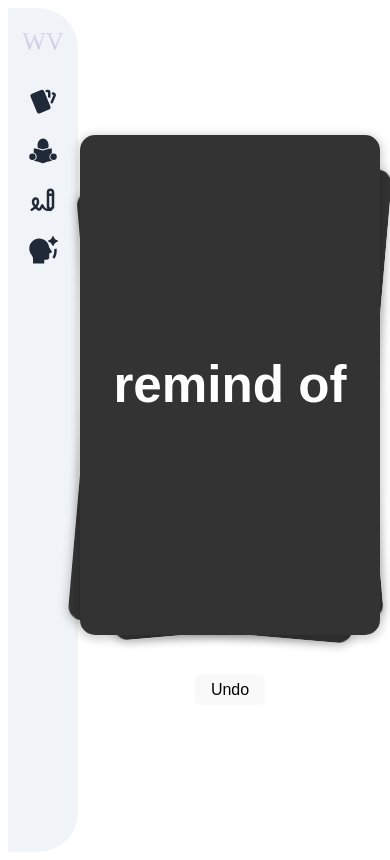
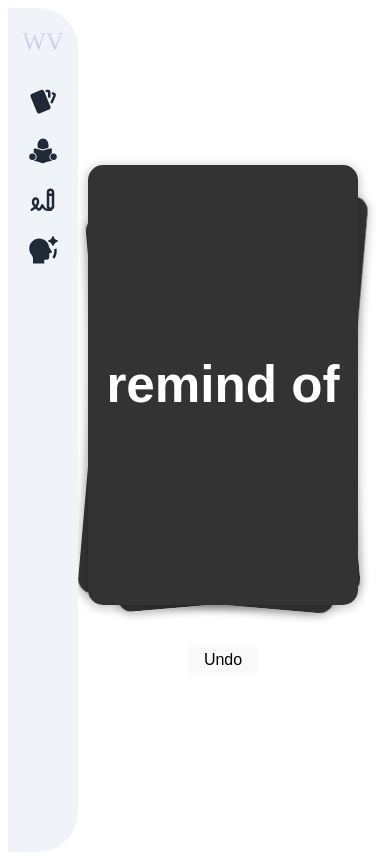
Before and after one commit to bilgekosee/vocabulary-card-api, a React (Vite) app: page /card-type-2 in a window 390 px wide. Built offline with nearby package versions, Linux system fonts and the light colour scheme; a web font is replaced by a local one.

Commit message:
responsive hale getirildi

```diff
--- a/src/App.css
+++ b/src/App.css
@@ -2,15 +2,56 @@
   height: auto;
   display: grid;
   grid-template-columns: auto 1fr;
+  position: relative;
 }
+
 .content {
   display: flex;
   justify-content: center;
   align-items: center;
-  height: auto;
+  height: 100vh;
+  width: 100%;
+  transition: all 0.3s ease;
+  padding: 20px;
+  box-sizing: border-box;
 }
-.sidebar-container {
-  left: 0;
-  top: 0;
-  height: auto;
+@media (max-width: 600px) {
+  .app-container {
+    display: block;
+  }
+
+  .sidebar-main {
+    position: absolute;
+    top: 0;
+    left: 0;
+
+    height: 100vh;
+    z-index: 9999;
+    transition: width 0.3s ease;
+  }
+
+  .sidebar-main.open {
+    width: 300px;
+  }
+
+  .content {
+    width: 100%;
+    margin: 0 auto;
+    filter: none;
+    pointer-events: auto;
+  }
+
+  .sidebar-main.open + .content {
+    filter: blur(2px);
+    pointer-events: none;
+  }
 }
+@media (max-width: 440px) {
+  .app-container {
+    width: auto;
+    position: fixed;
+  }
+  .content {
+    margin-left: 40px;
+  }
+}
--- a/src/App.jsx
+++ b/src/App.jsx
@@ -1,4 +1,5 @@
 import "./App.css";
+import { useState } from "react";
 import { BrowserRouter as Router, Routes, Route } from "react-router-dom";
 import Sidebar from "./sidebar/sidebar";
 import VocabularyCardOne from "./cards/VocabularyType1/VocabularyType1";
@@ -7,10 +8,17 @@ import VocabularyCardThird from "./cards/VocabularyType3/VocabularyType3";
 import VocabularyCardFourth from "./cards/VocabularyType4/VocabularyType4";
 
 function App() {
+  const [isSidebarOpen, setIsSidebarOpen] = useState(false);
+
   return (
     <Router>
       <div className="app-container">
-        <Sidebar />
+        <div className={`sidebar-main ${isSidebarOpen ? "open" : ""}`}>
+          <Sidebar
+            isOpen={isSidebarOpen}
+            toggleOpen={() => setIsSidebarOpen(!isSidebarOpen)}
+          />
+        </div>
 
         <div className="content">
           <Routes>
--- a/src/cards/VocabularyType1/VocabularyType1.css
+++ b/src/cards/VocabularyType1/VocabularyType1.css
@@ -199,3 +199,21 @@ p:first-of-type {
     height: 270px;
   }
 }
+@media (max-width: 500px) {
+  .container,
+  .card,
+  .card_front,
+  .card_back {
+    width: 275px;
+    height: 350px;
+    margin: 5px 0;
+  }
+  .turkish-card-wrapper {
+    width: 243px;
+    height: 320px;
+  }
+  .english-card-wrapper {
+    width: 250px;
+    height: 250px;
+  }
+}
--- a/src/cards/VocabularyType2/VocabularyType2.css
+++ b/src/cards/VocabularyType2/VocabularyType2.css
@@ -146,3 +146,12 @@ button.undo-swipe {
     max-width: 270px;
   }
 }
+@media (max-width: 500px) {
+  .flash-cards {
+    width: 270px;
+    height: 440px;
+  }
+  .flash-card--back h1 {
+    max-width: 250px;
+  }
+}
--- a/src/cards/VocabularyType2/VocabularyType2.jsx
+++ b/src/cards/VocabularyType2/VocabularyType2.jsx
@@ -72,7 +72,6 @@ const VocabularyCardSecond = () => {
         {Vocabulary.slice(Math.max(activeIndex - 3, 0), activeIndex + 1)
           .map((card, i, arr) => {
             const isTop = i === arr.length - 1;
-            const cardIndex = activeIndex - (arr.length - 1 - i);
             const offset = arr.length - 1 - i;
             const rotation = offset === 0 ? 0 : offset % 2 === 0 ? -5 : 5;
 
--- a/src/cards/VocabularyType3/VocabularyType3.css
+++ b/src/cards/VocabularyType3/VocabularyType3.css
@@ -159,3 +159,23 @@
     font-size: 30px;
   }
 }
+@media (max-width: 500px) {
+  .third-card-wrapper {
+    width: 250px;
+    height: 370px;
+  }
+  .third-card-title-wrapper {
+    width: 250px;
+    height: 120px;
+  }
+  .false-section {
+    gap: 10px;
+  }
+  .answer {
+    font-size: 18px;
+    max-width: 200px;
+  }
+  .third-card-title {
+    font-size: 30px;
+  }
+}
--- a/src/cards/VocabularyType4/VocabularyType4.css
+++ b/src/cards/VocabularyType4/VocabularyType4.css
@@ -118,3 +118,19 @@ body {
     white-space: normal;
   }
 }
+@media (max-width: 500px) {
+  .card-fourth {
+    height: 320px;
+    width: 250px;
+  }
+  .card-fourth-answer p {
+    max-width: 220px;
+  }
+  .card-fourth h1 {
+    max-width: 240px;
+    text-align: center;
+    word-wrap: break-word;
+    overflow-wrap: break-word;
+    white-space: normal;
+  }
+}
```
